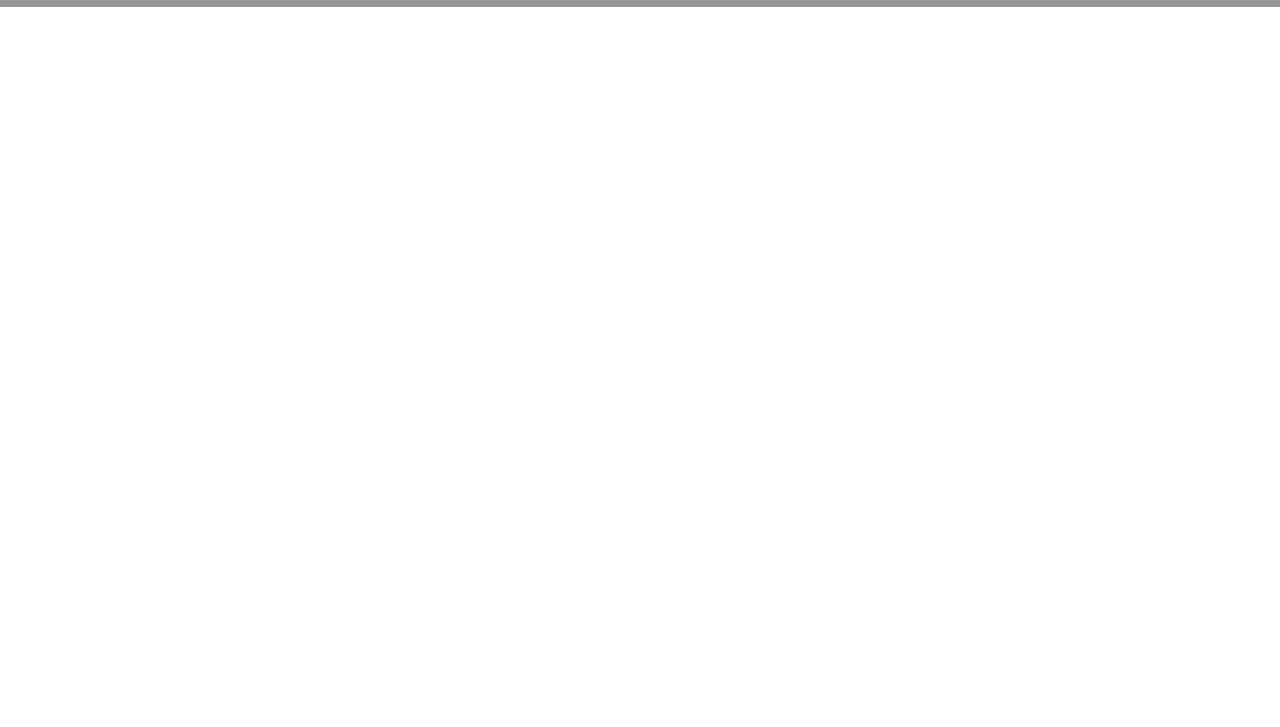
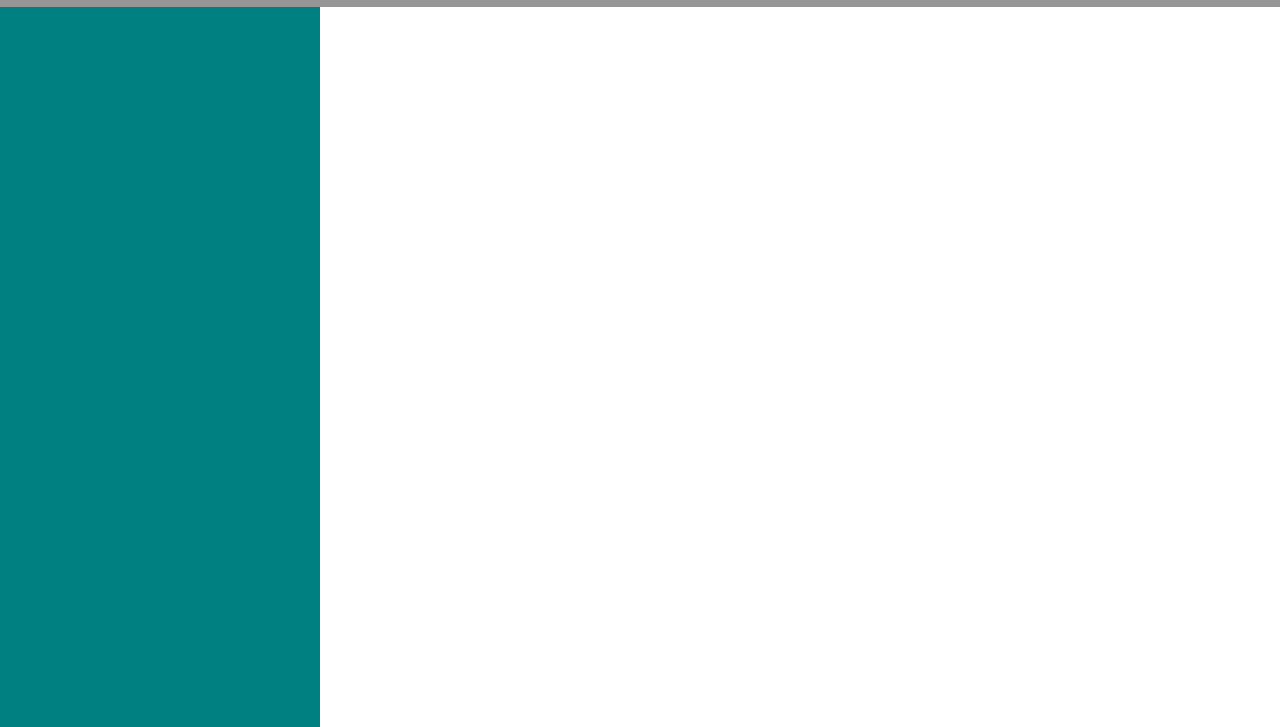
Before and after one commit to BBoutet1/Weather_Dashboard, a plain HTML site: page index.html in a window 1280 px wide. Shown: the part 73-800 px from the top of the page. Drawn offline with nearby package versions, Linux system fonts and the light colour scheme.

Commit message:
aside element layout and style

```diff
--- a/Develop/style.css
+++ b/Develop/style.css
@@ -17,3 +17,13 @@ h1{
     color: white;
     text-align: center;
 }
+
+aside{
+    position: absolute;
+    width: 25%;
+    float: left;
+    background-color: teal;
+    margin-top: 0px;
+    top: 80px;
+    bottom: 0px;
+}
--- a/index.html
+++ b/index.html
@@ -13,6 +13,9 @@
     <header>
         <h1>Wheather Dashboard</h1>
     </header>
+    <aside>
+
+    </aside>
 
 
 
```
